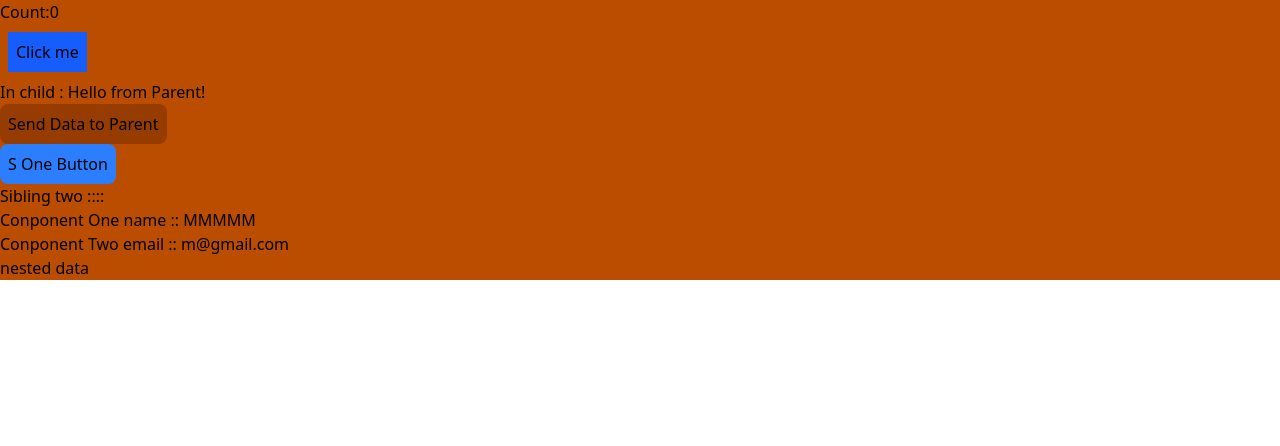
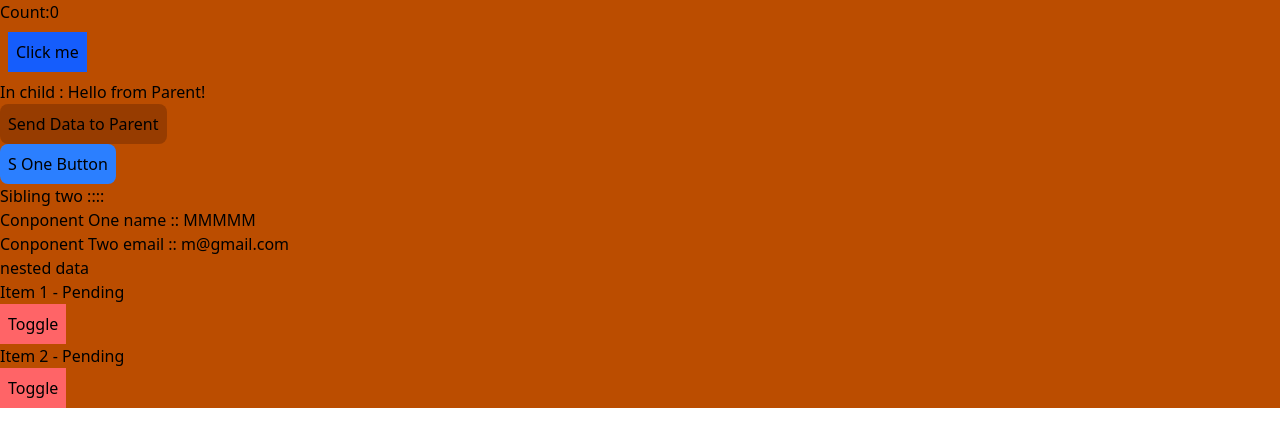
Before and after one commit to mamtapatil44/react-prcatice-app, a React (Vite) app: page / in a window 1280 px wide. Shown: the top 446 px of the page. Built offline with nearby package versions, Linux system fonts and the light colour scheme.

Commit message:
state management for multiple instatances is state lift

```diff
--- a/src/App.jsx
+++ b/src/App.jsx
@@ -8,6 +8,7 @@ import Registration from './components/Registration';
 import Parent from './components/Parent';
 import SharedProvider, { ComponentOne, ComponentTwo } from './components/SharedConponent';
 import NestProvider, { NextParent } from './components/Netsed';
+import LiftState from './components/LiftState';
 
 const App = () => {
   const[count,setCount] = useState(0)
@@ -38,7 +39,7 @@ const App = () => {
 <NextParent/>
 </NestProvider>
 
-
+<LiftState/>
   </div>
 
   )
--- /dev/null
+++ b/src/components/LiftState.jsx
@@ -0,0 +1,32 @@
+//
+// React JS: You have multiple instances of a component (e.g., cards, to-do items), and changing state in
+// one instance should affect another. How do you manage this?
+
+import { useState } from "react";
+
+const LiftState = () => {
+  const [items, setItems] = useState([
+    { id: 1, text: "Item 1", completed: false },
+    { id: 2, text: "Item 2", completed: false },
+  ]);
+
+  const handleToggle =(id)=>{
+    setItems((prev)=>
+        prev.map(item=> item.id === id ? {...item,completed : !item.completed } :item) ,
+    )
+  }
+
+  return <div>
+    {items.map((item=><LiftChild key={item.id} item={item} handleToggle={handleToggle} />))}
+
+  </div>
+};
+export default LiftState;
+
+const LiftChild =({item,handleToggle})=>{
+
+    return <div>
+        <p>{item.text} - {item.completed ? "Completed" : "Pending"}</p>
+        <button className="bg-red-400 p-2" onClick={()=>handleToggle(item.id)}>Toggle</button>
+    </div>
+}
```
Also changed, not shown: src/components/ContextState.jsx (added).
